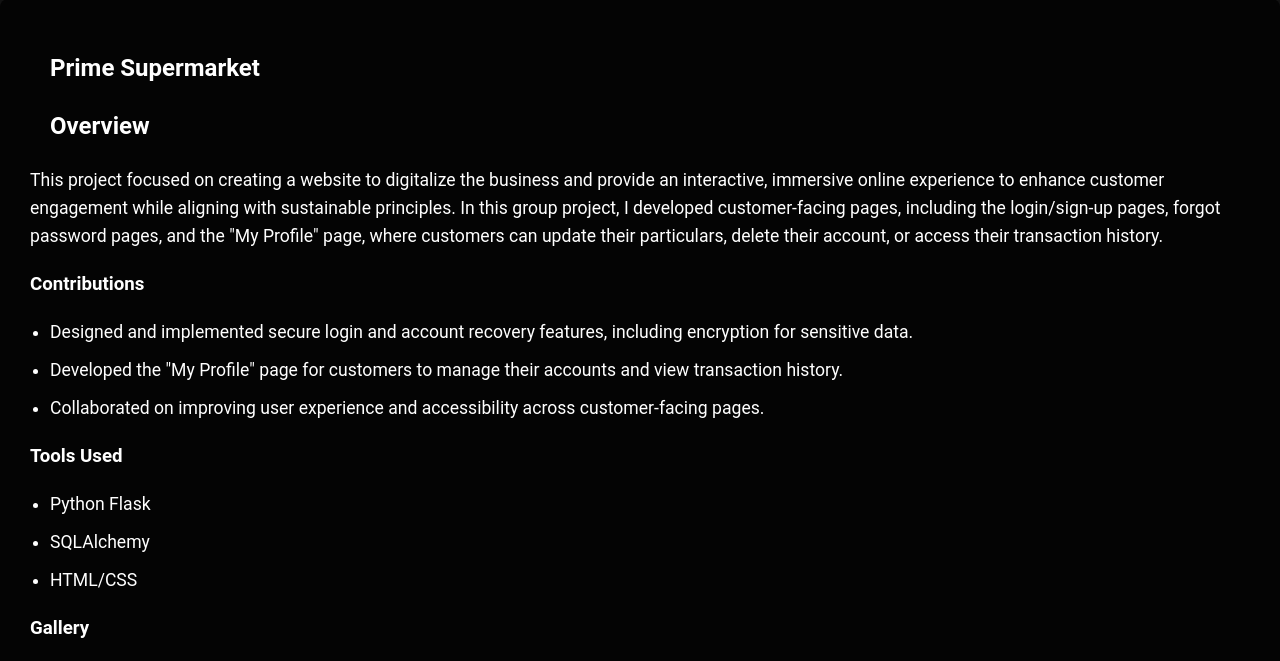
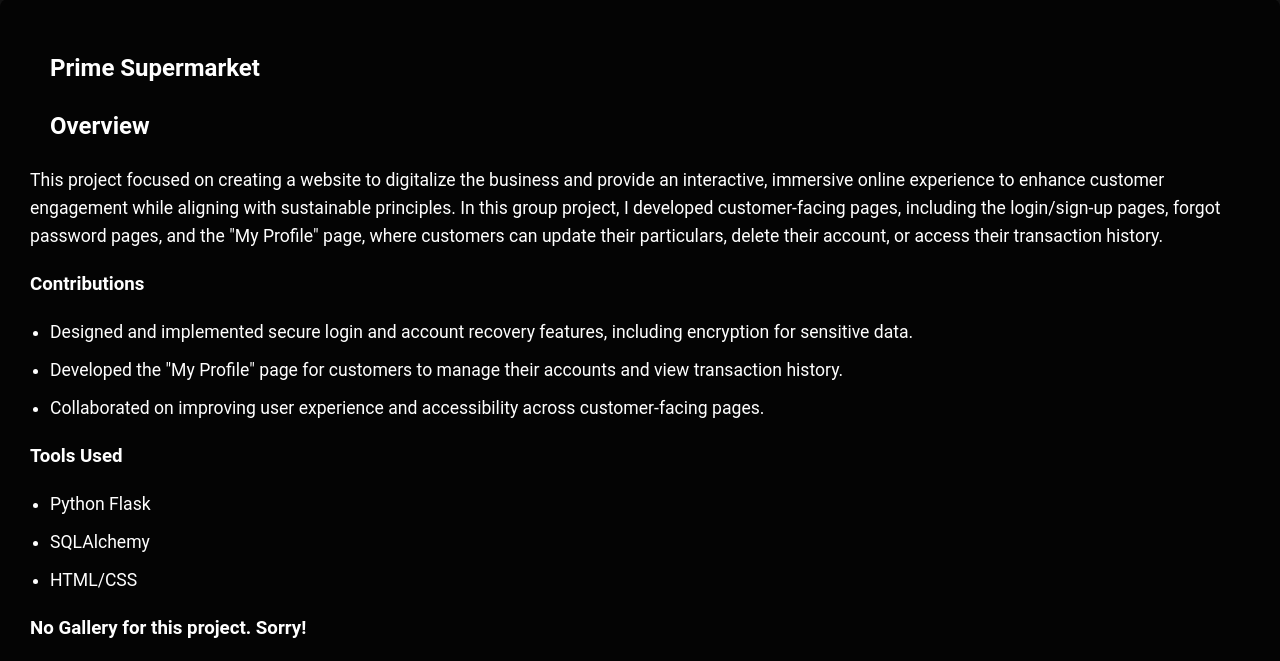
Before and after one commit to boom-frog-duck/digital-portfolio, a Flask app: page /projects/prime-supermarket in a window 1280 px wide. Shown: the part 447-1108 px from the top of the page. Run offline with Flask 3, Linux system fonts and the light colour scheme.

Commit message:
Update prime-supermarket.html

```diff
--- a/templates/prime-supermarket.html
+++ b/templates/prime-supermarket.html
@@ -21,8 +21,6 @@
             <li>SQLAlchemy</li>
             <li>HTML/CSS</li>
         </ul>
-        <h3>Gallery</h3>
-        <img src="assets/images/lockbox-interface.png" alt="LockBox Interface Screenshot">
-        <img src="assets/images/lockbox-encryption.png" alt="Encryption Feature Screenshot">
-    </section>
+        <h3>No Gallery for this project. Sorry!</h3>
+        </section>
 {% endblock %}
```
